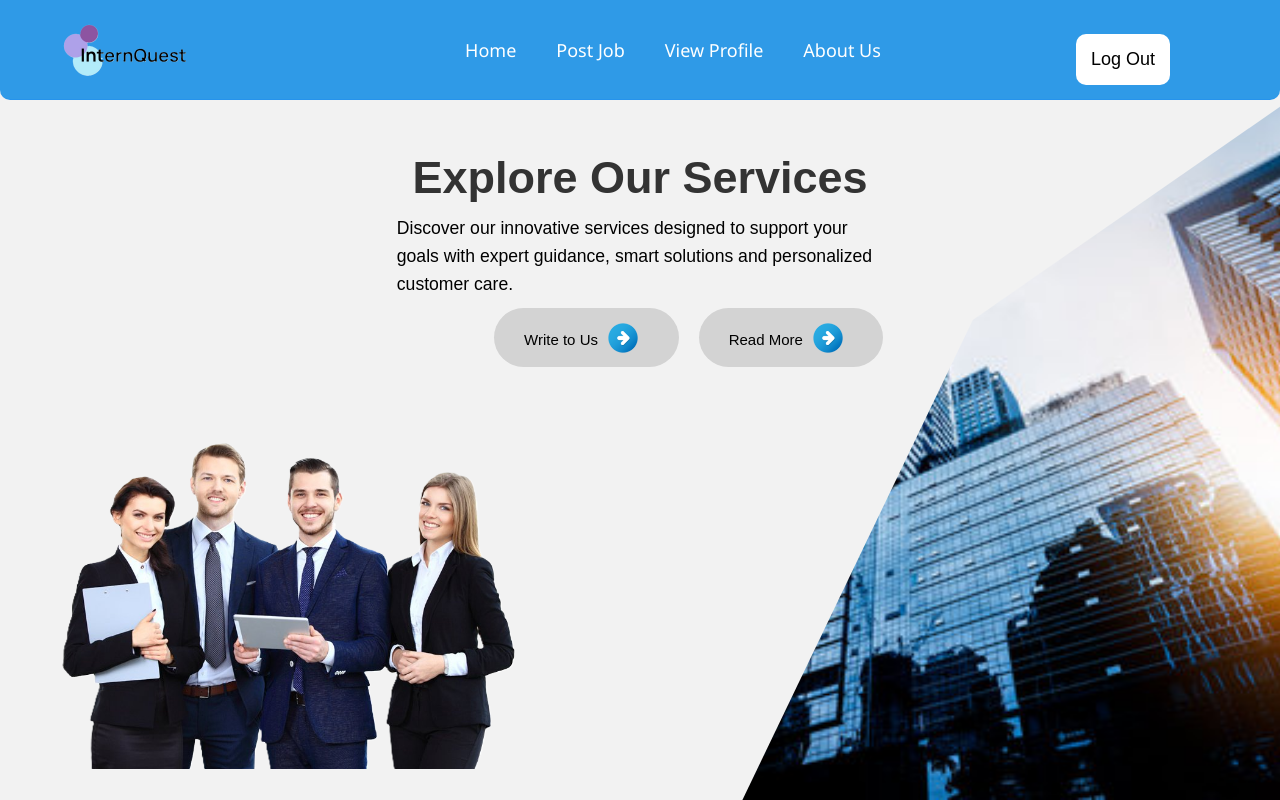
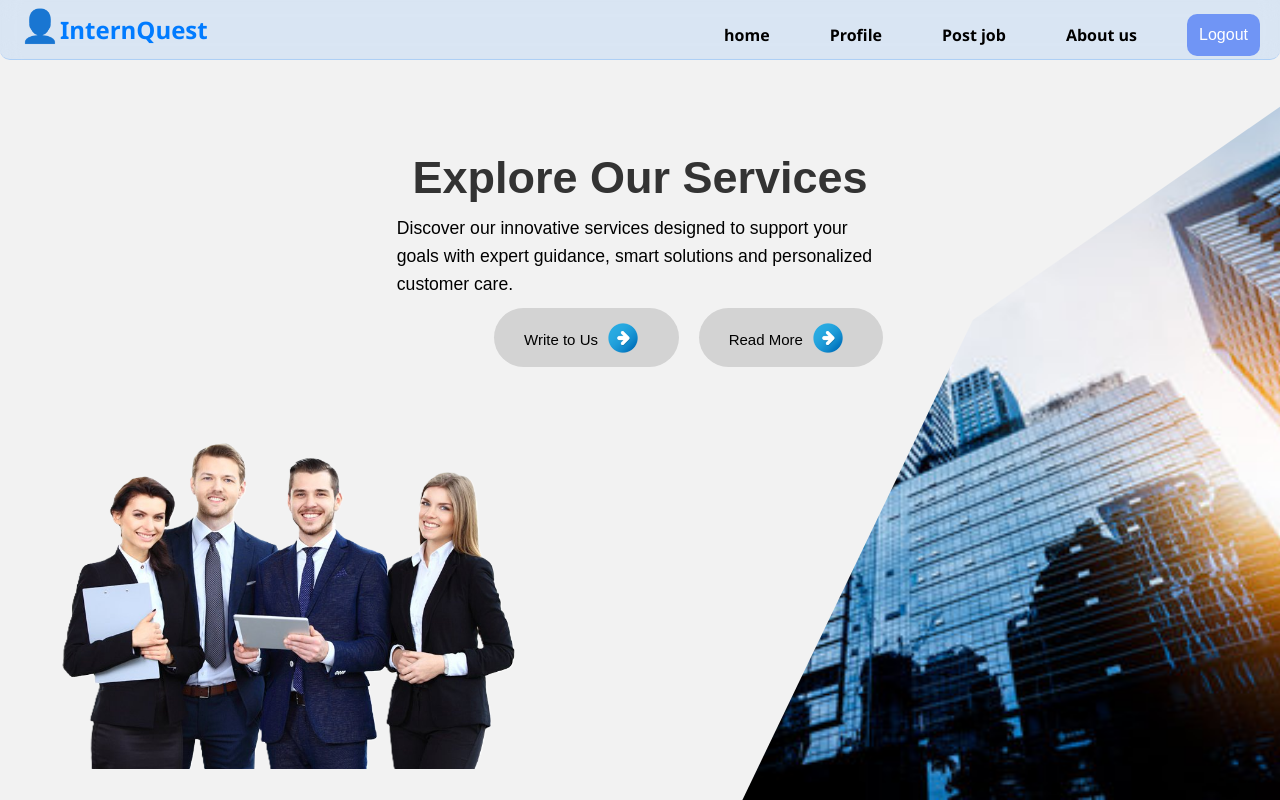
Before and after one commit to kaveenskn/InternQuest-web-Group2, a React (Vite) app: page /emp in a window 1280 px wide. Built offline with nearby package versions, Linux system fonts and the light colour scheme.

Commit message:
reused navbar

```diff
--- a/src/component/navbar.jsx
+++ b/src/component/navbar.jsx
@@ -1,9 +1,10 @@
 import React from "react";
+import { NavLink, useNavigate } from "react-router-dom";
 import "../styles/navbar.css";
-import { Link, useNavigate } from "react-router-dom";
 
-const Navbar = () => {
- const navigate = useNavigate();
+const Navbar = ({ brand = "InternQuest", icon = "👤", links = [] }) => {
+  const navigate = useNavigate();
+
   const handleLogout = () => {
     navigate("/login");
   };
@@ -11,24 +12,19 @@ const Navbar = () => {
   return (
     <nav className="navbar">
       <div className="navbar-brand">
-        <span className="icon">👤</span> InternQuest
+        <span className="icon">{icon}</span> {brand}
       </div>
       <ul className="navbar-links">
-        <li>
-          <Link to="/" className="active">
-            Dashboard
-          </Link>
-        </li>
-        <li>
-           <Link to="/profile">Profile</Link>
-        </li>
-        <li>
-          <Link to="/find-jobs">Find Jobs</Link>
-
-        </li>
-        <li>
-          <Link to="/my-cv">My CV</Link>
-        </li>
+        {links.map((link) => (
+          <li key={link.path}>
+            <NavLink
+              to={link.path}
+              className={({ isActive }) => (isActive ? "active" : "")}
+            >
+              {link.label}
+            </NavLink>
+          </li>
+        ))}
         <li>
           <button className="logout" onClick={handleLogout}>
             Logout
--- a/src/pages/EmployeeDashboard.jsx
+++ b/src/pages/EmployeeDashboard.jsx
@@ -1,11 +1,19 @@
 import React from "react";
-import EmNavbar from "../component/emNavbar";
+import Navbar from "../component/navbar";
 import EmHero from "../component/EmHero";
+
+const EmpLinks = [
+  { path: "/", label: "home" },
+  { path: "/profile", label: "Profile" },
+  { path: "/find-jobs", label: "Post job" },
+  { path: "/my-cv", label: "About us" },
+];
+
 
 const EmployeeDashboard = () => {
   return (
     <div>
-      <EmNavbar />
+      < Navbar links={EmpLinks}/>
       <EmHero />
     </div>
   );
--- a/src/pages/StudentDashboard.jsx
+++ b/src/pages/StudentDashboard.jsx
@@ -3,10 +3,18 @@ import HeroSection from '../component/hero'
 import Navbar from '../component/navbar'
 import CardsSection from '../component/Cardsectionstd'
 
+const StdLinks = [
+  { path: "/", label: "Dashboard" },
+  { path: "/profile", label: "Profile" },
+  { path: "/find-jobs", label: "Find Jobs" },
+  { path: "/my-cv", label: "My CV" },
+];
+
+
 const StudentDashboard = () => {
   return (
     <div style={{ overflowY: 'auto', minHeight: '100vh' }}>
-      <Navbar/>
+      <Navbar links={StdLinks}/>
       <HeroSection/>
       <CardsSection/>
     </div>
--- a/src/styles/emDashboard.css
+++ b/src/styles/emDashboard.css
@@ -1,56 +1,3 @@
-.navbar {
-  width: 100%;
-  height: 100px;
-  display: flex;
-  align-items: center;
-  justify-content: space-between;
-  color: white;
-  background: #2f9ae7;
-}
-
-.logo {
-  width: 150px;
-  height: auto;
-  cursor: pointer;
-  padding: 15px 30px;
-}
-
-ul {
-  flex: 1;
-  list-style: none;
-  text-align: center;
-}
-
-ul li {
-  display: inline-block;
-  margin: 10px 20px;
-  font-size: 18px;
-  cursor: pointer;
-}
-
-ul li:hover {
-  color: #ffd700;
-  text-decoration: underline;
-}
-
-.btn {
-  border: none;
-  padding: 15px;
-  white-space: nowrap;
-  font-size: 18px;
-  font-weight: 500;
-  background-color: white;
-  color: black;
-  border-radius: 10px;
-  cursor: pointer;
-  transition: background-color 0.2s ease-in-out, color 0.2s ease-in-out;
-  margin-right: 90px;
-}
-
-.btn:hover {
-  background-color: #ffd700;
-  color: #333;
-}
 
 .hero {
   margin-top: 120px;
--- a/src/styles/navbar.css
+++ b/src/styles/navbar.css
@@ -11,7 +11,6 @@
   box-sizing: border-box;
   height: 60px;
   position: fixed;
-  /* Keeps navbar fixed to the top */
   top: 0;
   left: 0;
   z-index: 1000;
@@ -30,7 +29,7 @@
 .navbar-links {
   list-style: none;
   display: flex;
-  gap: 20px;
+  gap: 40px;
   padding: 0;
 }
 
```
